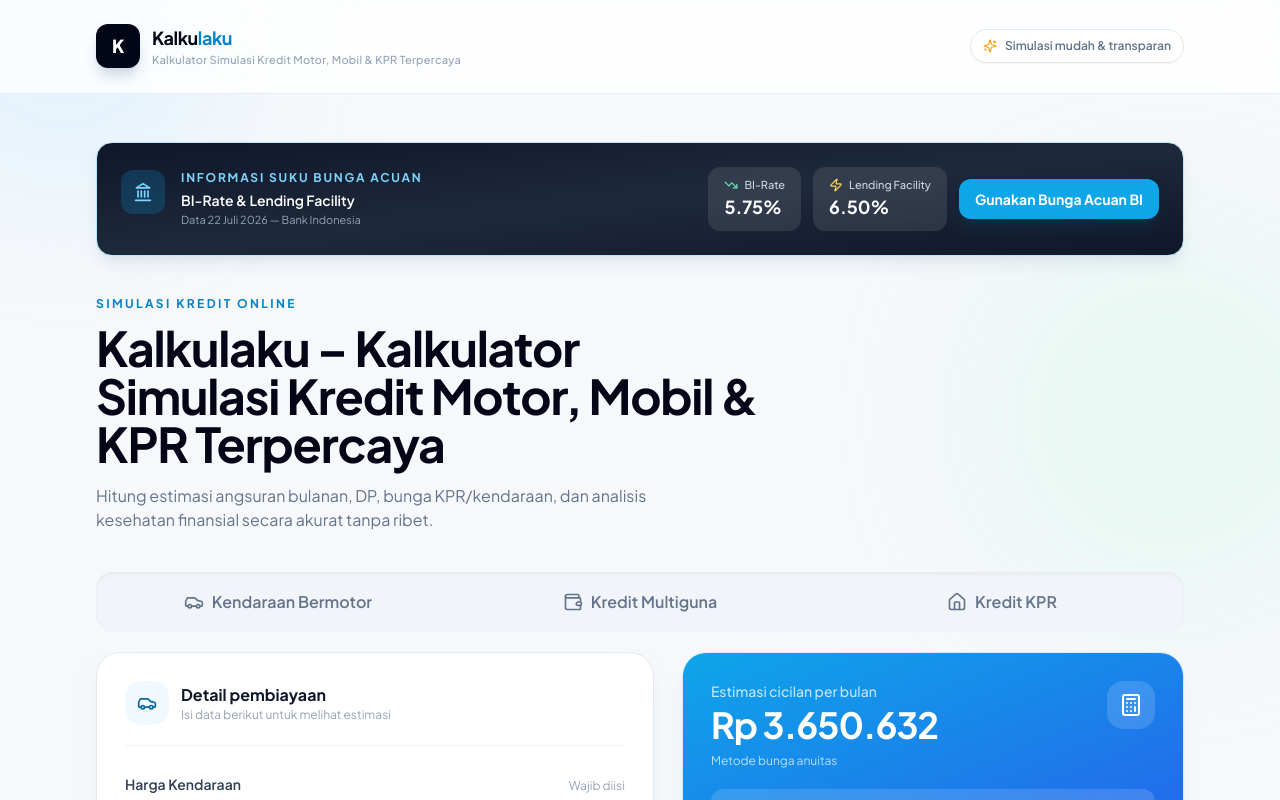
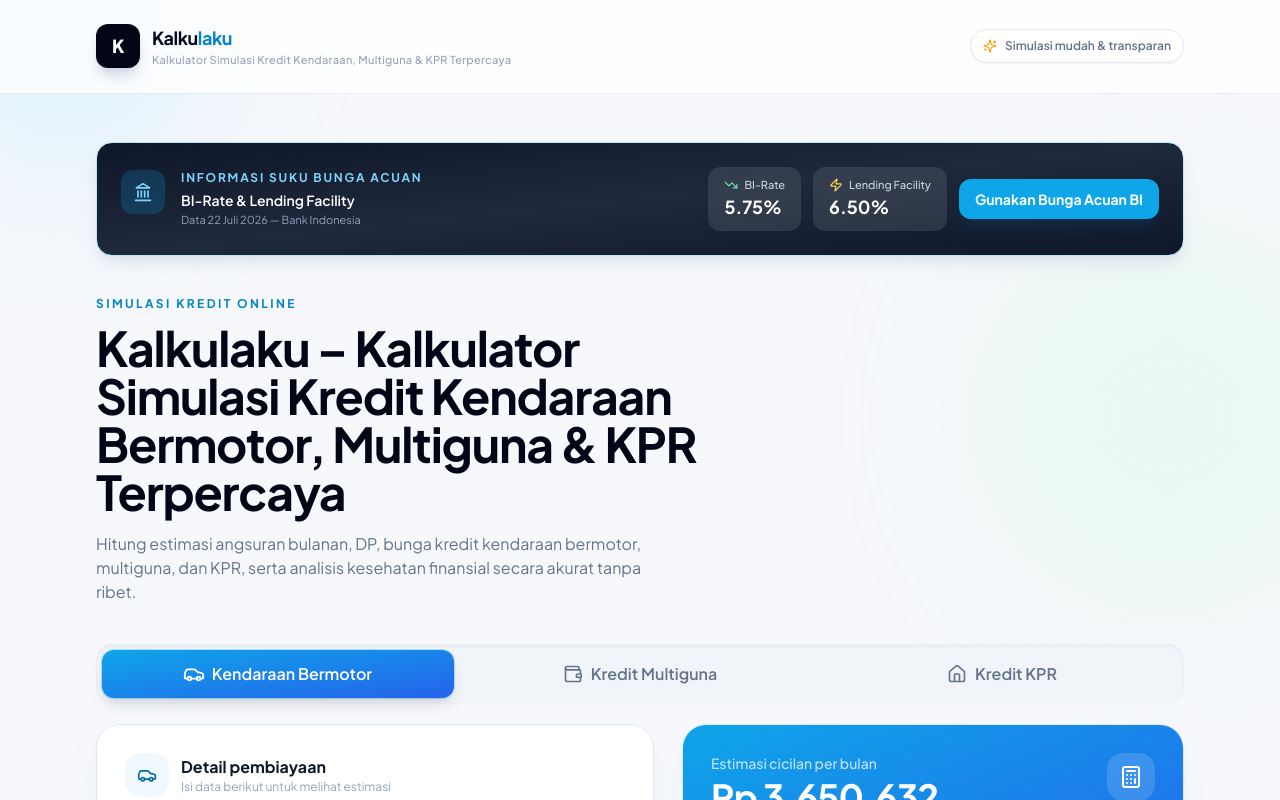
Before and after one commit to ciptabellamy/Kalkulaku, a React (Vite) app: page / in a window 1280 px wide. Shown: the top 800 px of the page. Built offline with nearby package versions, Linux system fonts and the light colour scheme; no server answers.

Commit message:
Update App.tsx

```diff
--- a/src/App.tsx
+++ b/src/App.tsx
@@ -27,7 +27,7 @@ import { TAB_CONFIGS, type CreditType } from "@/lib/tabs";
 const getConfig = (id: CreditType) => TAB_CONFIGS.find((tab) => tab.id === id) ?? TAB_CONFIGS[0];
 
 function App() {
-  const [activeType, setActiveType] = useState<CreditType>("mobil");
+  const [activeType, setActiveType] = useState<CreditType>("kendaraan");
   const config = getConfig(activeType);
   const ConfigIcon = config.icon;
   const [price, setPrice] = useState(config.defaultPrice);
@@ -40,9 +40,11 @@ function App() {
   const [showFees, setShowFees] = useState(false);
   const [biRate, setBiRate] = useState<number>(6.5);
 
+  const effectiveDP = config.hasDownPayment ? downPayment : 0;
+
   const result = useMemo(
-    () => calculateLoan({ price, downPaymentPercent: downPayment, interestRate, tenorMonths, adminFee, insuranceFee }),
-    [price, downPayment, interestRate, tenorMonths, adminFee, insuranceFee],
+    () => calculateLoan({ price, downPaymentPercent: effectiveDP, interestRate, tenorMonths, adminFee, insuranceFee }),
+    [price, effectiveDP, interestRate, tenorMonths, adminFee, insuranceFee],
   );
 
   const switchType = (type: CreditType) => {
@@ -74,7 +76,7 @@ function App() {
             </div>
             <div>
               <p className="text-base font-bold tracking-tight text-slate-950 sm:text-lg">Kalku<span className="text-sky-600">laku</span></p>
-              <p className="hidden text-[11px] font-medium tracking-wide text-slate-400 sm:block">Kalkulator Simulasi Kredit Motor, Mobil & KPR Terpercaya</p>
+              <p className="hidden text-[11px] font-medium tracking-wide text-slate-400 sm:block">Kalkulator Simulasi Kredit Kendaraan, Multiguna & KPR Terpercaya</p>
             </div>
           </div>
           <div className="hidden items-center gap-2 rounded-full border border-slate-200 bg-white px-3 py-2 text-xs font-semibold text-slate-500 shadow-sm sm:flex">
@@ -91,8 +93,8 @@ function App() {
         {/* Hero */}
         <div className="mb-8 mt-10 max-w-2xl sm:mb-10">
           <p className="mb-3 text-xs font-bold uppercase tracking-[0.2em] text-sky-600">Simulasi kredit online</p>
-          <h1 className="text-3xl font-bold leading-tight tracking-tight text-slate-950 sm:text-5xl">Kalkulaku – Kalkulator Simulasi Kredit Motor, Mobil & KPR Terpercaya</h1>
-          <p className="mt-4 max-w-xl text-sm leading-6 text-slate-500 sm:text-base">Hitung estimasi angsuran bulanan, DP, bunga KPR/kendaraan, dan analisis kesehatan finansial secara akurat tanpa ribet.</p>
+          <h1 className="text-3xl font-bold leading-tight tracking-tight text-slate-950 sm:text-5xl">Kalkulaku – Kalkulator Simulasi Kredit Kendaraan Bermotor, Multiguna & KPR Terpercaya</h1>
+          <p className="mt-4 max-w-xl text-sm leading-6 text-slate-500 sm:text-base">Hitung estimasi angsuran bulanan, DP, bunga kredit kendaraan bermotor, multiguna, dan KPR, serta analisis kesehatan finansial secara akurat tanpa ribet.</p>
         </div>
 
         <TabBar active={activeType} onChange={switchType} />
@@ -121,7 +123,8 @@ function App() {
                 />
               </Field>
 
-              <div className="grid gap-5 sm:grid-cols-2">
+              <div className={config.hasDownPayment ? "grid gap-5 sm:grid-cols-2" : "grid gap-5"}>
+                {config.hasDownPayment && (
                 <Field label="Uang muka / DP" hint="Min. 10%" suffix="%">
                   <input
                     type="number"
@@ -136,6 +139,7 @@ function App() {
                     {formatRupiah(result.downPaymentAmount)}
                   </div>
                 </Field>
+                )}
 
                 <Field label="Suku bunga per tahun" hint="Estimasi" suffix="% / thn">
                   <input
@@ -184,7 +188,7 @@ function App() {
                 </button>
                 {showFees && (
                   <div className="mt-4 grid gap-4 sm:grid-cols-2">
-                    <Field label="Biaya Admin" suffix="Rp">
+                    <Field label={config.adminFeeLabel} suffix="Rp">
                       <input
                         inputMode="numeric"
                         value={formatRupiahInput(adminFee)}
@@ -214,7 +218,7 @@ function App() {
           </section>
 
           {/* 3. Result Card */}
-          <ResultCard result={result} config={config} method={method} onToggleMethod={toggleMethod} price={price} downPaymentPercent={downPayment} interestRate={interestRate} tenorMonths={tenorMonths} adminFee={adminFee} insuranceFee={insuranceFee} />
+          <ResultCard result={result} config={config} method={method} onToggleMethod={toggleMethod} price={price} downPaymentPercent={effectiveDP} interestRate={interestRate} tenorMonths={tenorMonths} adminFee={adminFee} insuranceFee={insuranceFee} />
         </div>
 
         {/* 4. Financial Health Education Section */}
```
